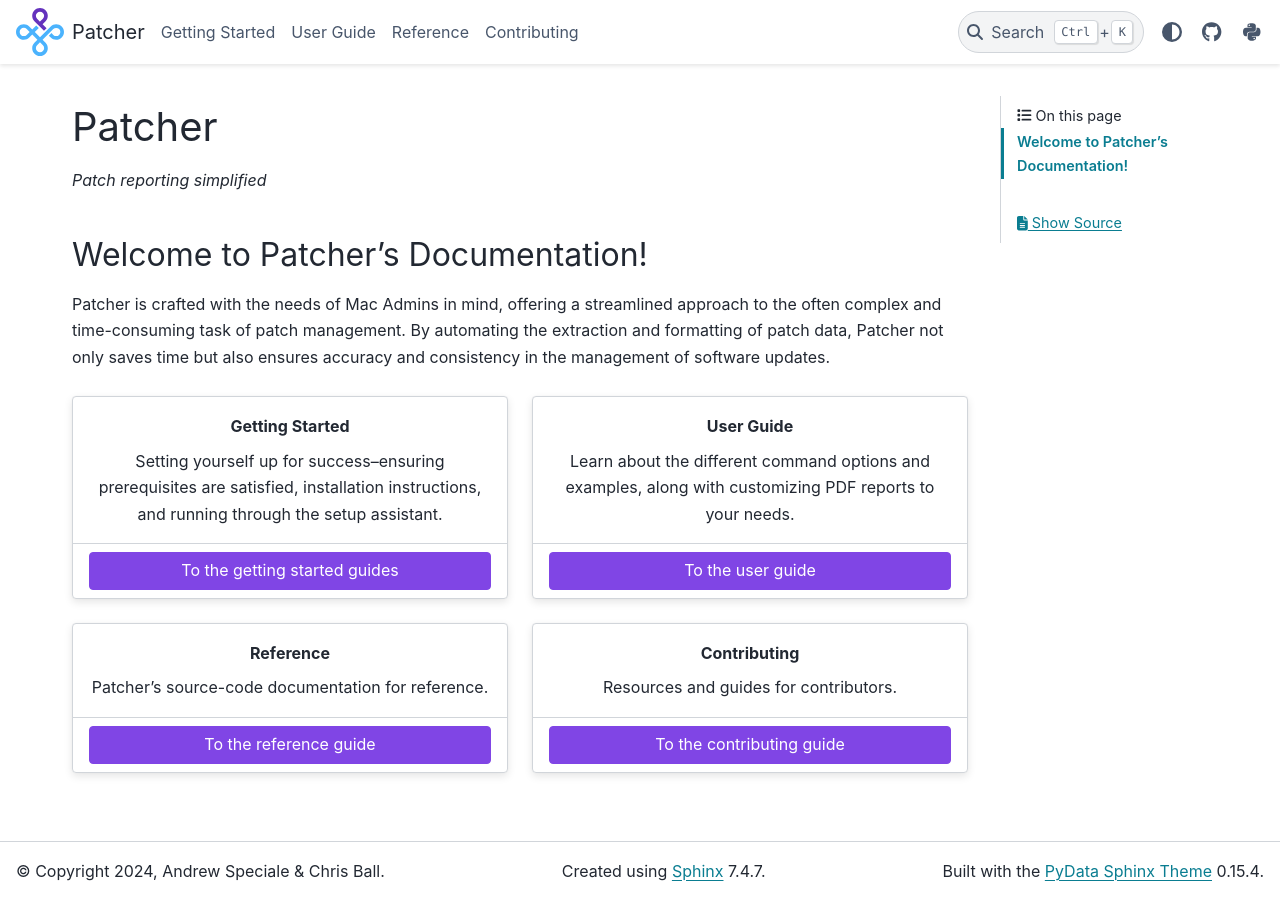
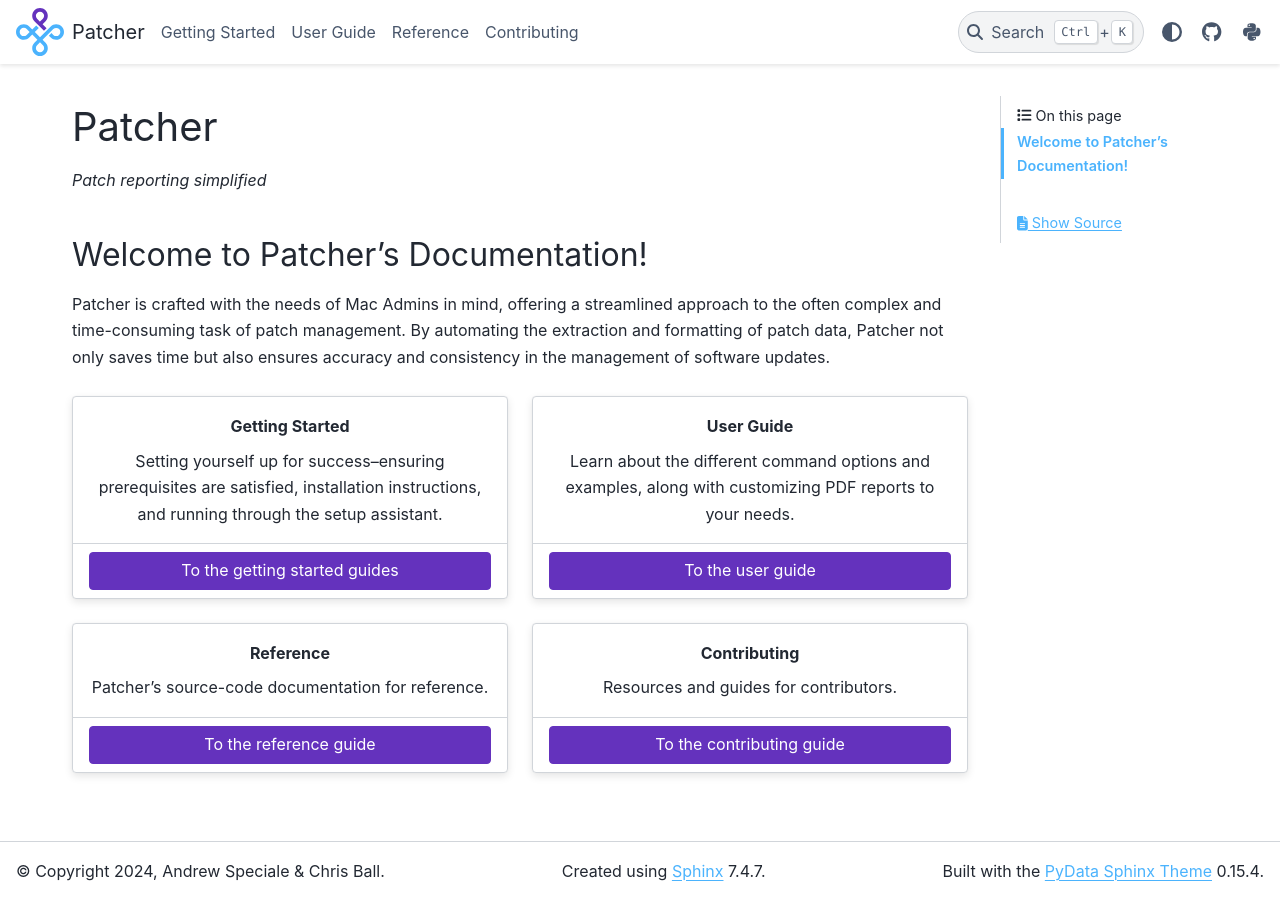
Before and after one commit to liquidz00/Patcher, a Sphinx documentation site: the page built from docs/index.rst, in a window 1280 px wide. Built offline with Sphinx 7.4.7 and the PyData theme 0.15.4, drawn with Linux system fonts in a browser that asks for light colours.

Commit message:
Add custom.css

```diff
--- /dev/null
+++ b/docs/_static/css/custom.css
@@ -0,0 +1,27 @@
+:root {
+/* Override primary and secondary theme colors */
+    --pst-color-primary: #4bb3fdff; /* Dodger Blue */
+    --pst-color-secondary: #6432bdff; /* Grape */
+
+    /* Override hover colors */
+    --pst-color-link-hover: #2a9df4; /* Lighter Dodger Blue for hover */
+    --pst-color-button-hover-bg: #3C1E71; /* Grape for button hover background */
+    --pst-color-button-hover-text: #ffffff; /* White text for button hover */
+
+    /* If buttons have a secondary hover color */
+    --pst-color-button-secondary-hover-bg: #3C1E71; /* Darker Grape for secondary button hover */
+}
+
+html[data-theme="light"] {
+/* Custom colors for the light theme */
+    --pst-color-primary: #4bb3fdff; /* Dodger Blue */
+    --pst-color-secondary: #6432bdff; /* Grape */
+    --pst-color-link-hover: #2a9df4; /* Lighter Dodger Blue */
+}
+
+html[data-theme="dark"] {
+/* Custom colors for the dark theme */
+    --pst-color-primary: #4bb3fdff; /* Dodger Blue */
+    --pst-color-secondary: #9d7eea; /* Lighter Grape */
+    --pst-color-link-hover: #2a9df4; /* Lighter Dodger Blue */
+}
--- a/docs/conf.py
+++ b/docs/conf.py
@@ -67,6 +67,8 @@ html_favicon = "_static/logo.svg"
 html_static_path = ["_static"]
 html_title = "Patcher"
 
+html_css_files = ["css/custom.css"]
+
 html_theme_options = {
     "navbar_align": "left",
     "announcement": "https://raw.githubusercontent.com/liquidz00/Patcher/main/docs/_templates/custom-template.html",
@@ -98,7 +100,9 @@ html_theme_options = {
 }
 
 # Remove ethical ads from the sidebar
-html_sidebars = {"**": ["sidebar-nav-bs"], "contributing/index": []}
+html_sidebars = {
+    "contributing/index": [],
+}
 
 html_context = {
     "default_mode": "auto",
```
